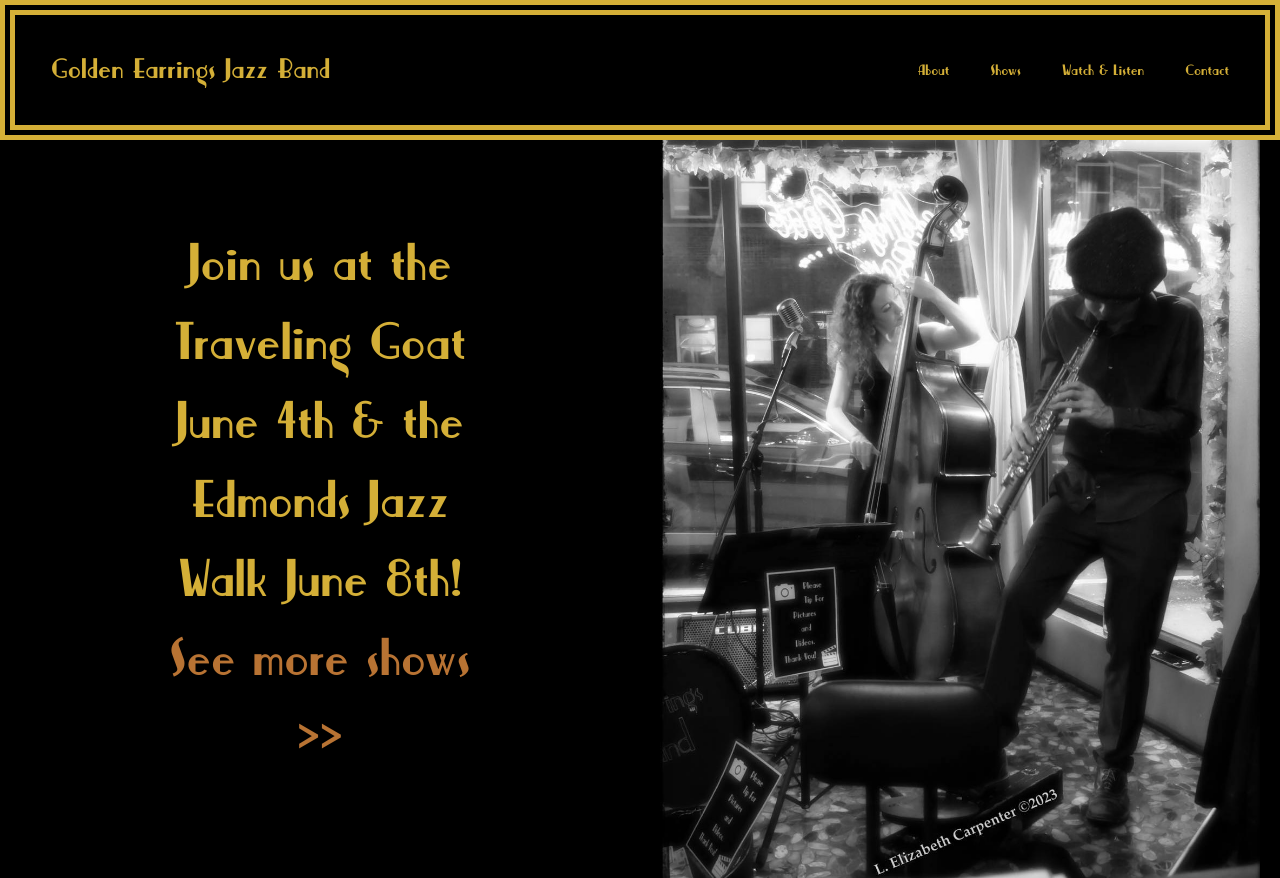
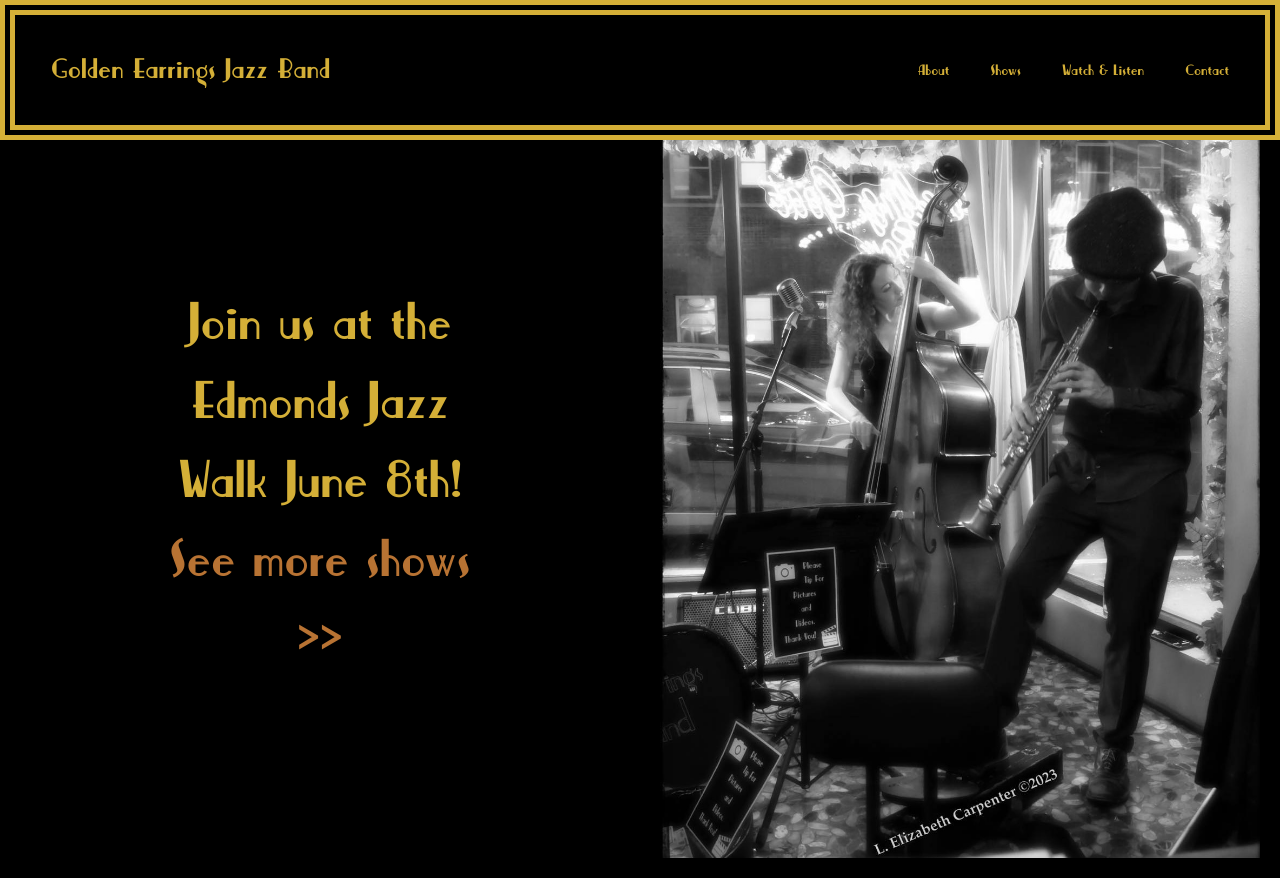
Before and after one commit to GEJazz/BandWebsite, a plain HTML site: page index.html in a window 1280 px wide. Shown: the top 878 px of the page. Drawn offline with Linux system fonts and the light colour scheme.

Commit message:
updating shows
adding jul 25

```diff
--- a/index.html
+++ b/index.html
@@ -60,7 +60,7 @@
   <span class="column">
     <div align="center" max-width="30%">
 
-      <p id="introtext">Join us at the Traveling Goat June 4th & the Edmonds Jazz Walk June 8th! <a href="#Shows" class="inline_link">See more shows >></a></p>
+      <p id="introtext">Join us at the Edmonds Jazz Walk June 8th! <a href="#Shows" class="inline_link">See more shows >></a></p>
 </div>
 </span>
 
@@ -103,9 +103,9 @@
 
   <ul>
     <li>UPCOMING EVENTS<br><br></li>
-    <li>June 4th at the <a href="https://www.travelinggoatseattle.com/" class="inline_link" target="blank">Traveling Goat</a>, 7-9pm (Tuesday)</li>
     <li>June 8th at <a href="https://www.edmondsjazzwalk.com/" class="inline_link" target="blank">Edmonds Jazz Walk</a> (Hazel Miller Plaza), 5-8pm (Saturday)</li>
     <li>July 2nd at the <a href="https://www.travelinggoatseattle.com/" class="inline_link" target="blank">Traveling Goat</a>, 7-9pm (Tuesday)</li>
+    <li>July 25th at the <a href="https://www.travelinggoatseattle.com/" class="inline_link" target="blank">Traveling Goat</a> with <a href="https://www.facebook.com/itterlypitman" class="inline_link" target="blank">Two Trains Running</a>, 7-9pm (Thursday)</li>
     <li>August 6th at the <a href="https://www.travelinggoatseattle.com/" class="inline_link" target="blank">Traveling Goat</a>, 7-9pm (Tuesday)</li>
     <li>August 17th at <a href="https://fatcork.com/" class="inline_link" target="blank">fatcork</a>, 4-7pm (Saturday)<br><br></li>
     <li>PAST EVENTS<br><br></li>
```
